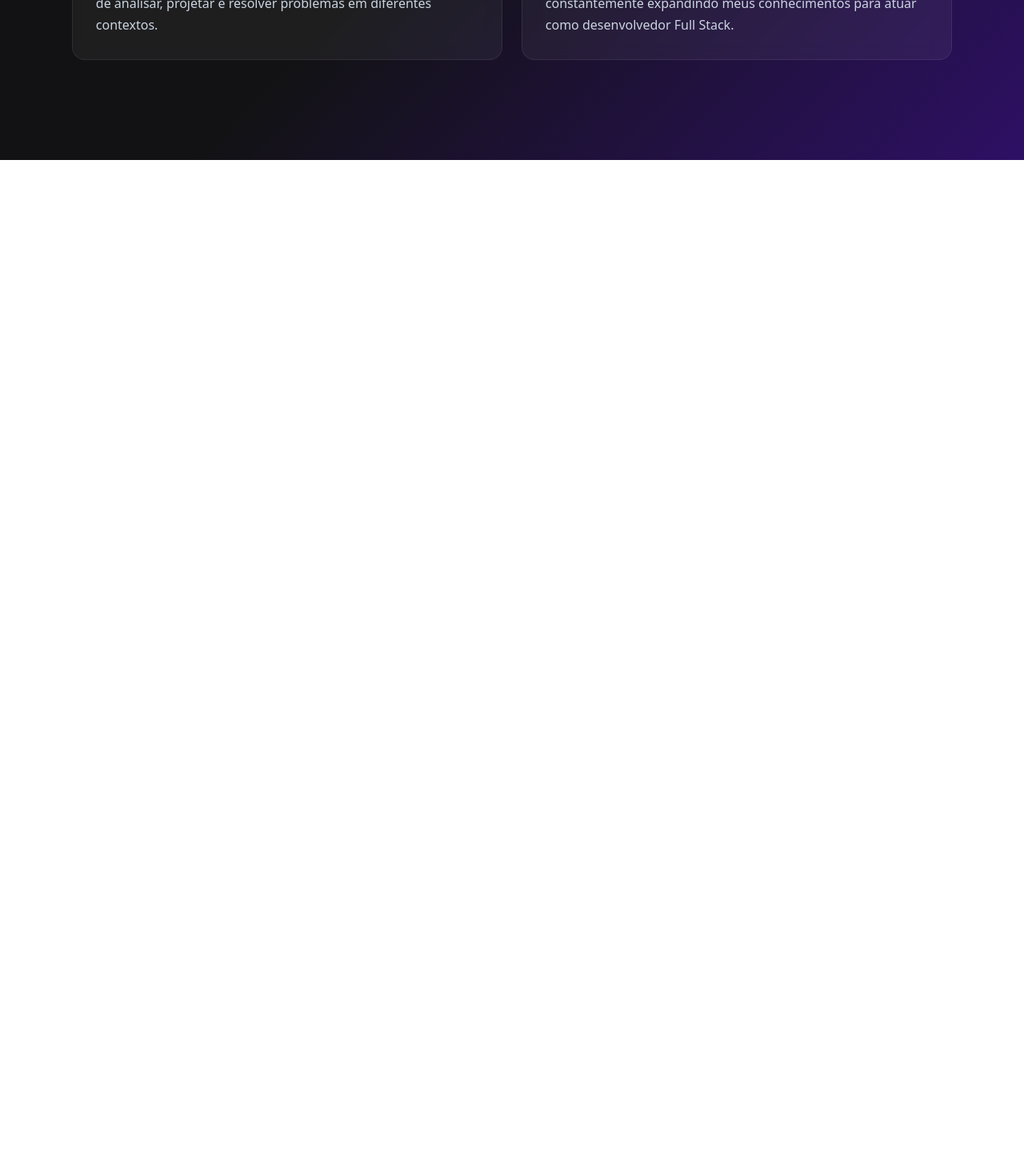
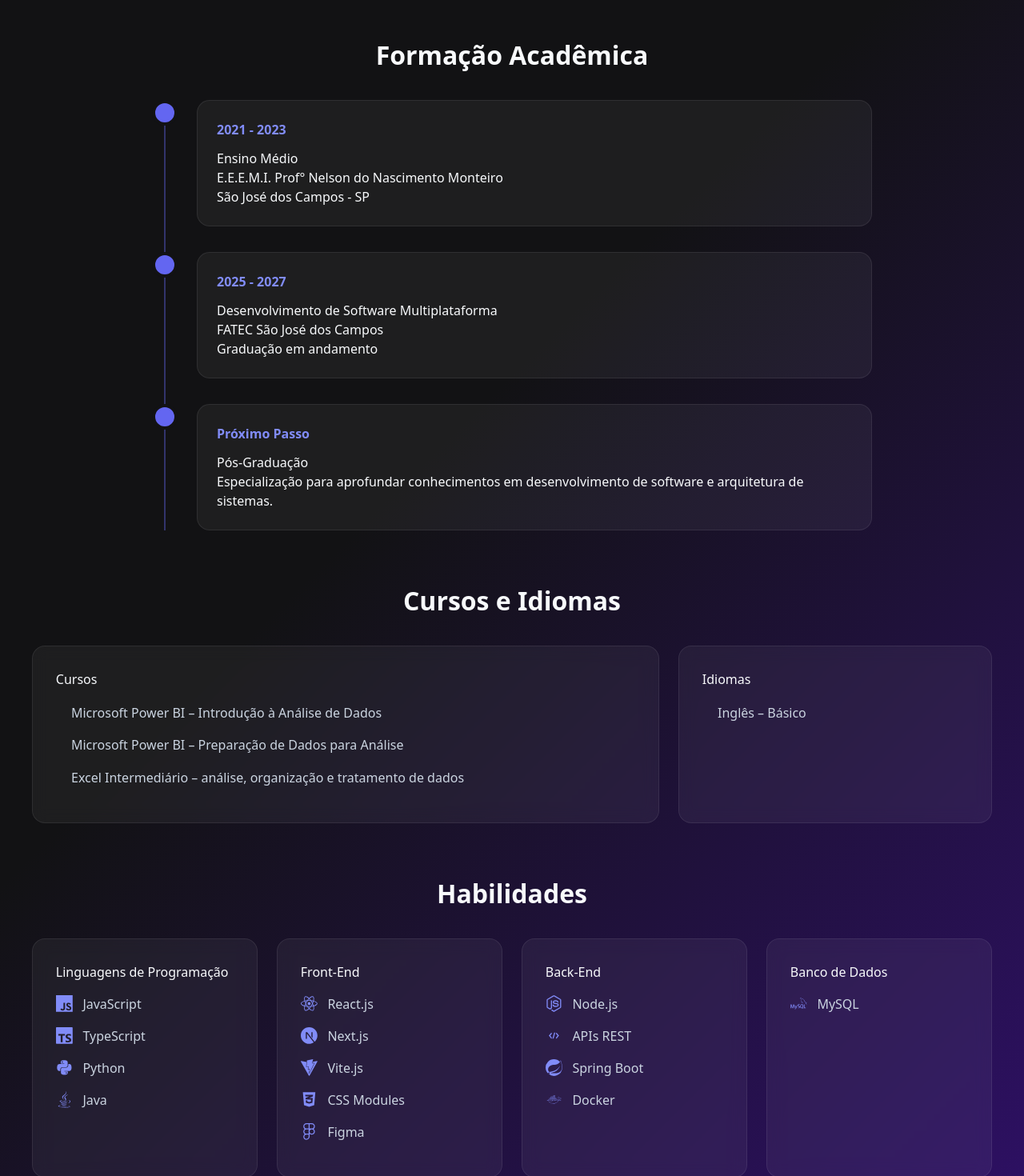
Before and after one commit to vinislvleite/portfoliosakaue, a Next.js app in the folder frontend/: page /introducao in a window 1280 px wide. Shown: the part 600-2070 px from the top of the page at 80% size. Before the commit the page ends 800 px from the top, so only its background shows below. Built offline with nearby package versions, Linux system fonts and the light colour scheme.

Commit message:
feat: Adicionando uma nova página

```diff
--- a/frontend/package.json
+++ b/frontend/package.json
@@ -11,7 +11,8 @@
   "dependencies": {
     "next": "^16.2.6",
     "react": "19.2.4",
-    "react-dom": "19.2.4"
+    "react-dom": "19.2.4",
+    "react-icons": "^5.6.0"
   },
   "devDependencies": {
     "@tailwindcss/postcss": "^4",
--- a/frontend/src/app/introducao/App.module.css
+++ b/frontend/src/app/introducao/App.module.css
@@ -1,14 +1,10 @@
 .containerGeral {
   position: relative;
-
   min-height: 100vh;
   padding: 4rem 2rem;
 
-  display: flex;
-  justify-content: center;
-  align-items: center;
+  background: linear-gradient(135deg, #121214 50%, #2e1065 100%);
 
-  background: linear-gradient(135deg, #121214 50%, #2e1065 100%);
   color: #f8fafc;
   font-family: system-ui, -apple-system, sans-serif;
 }
@@ -17,27 +13,6 @@
   position: absolute;
   top: 2rem;
   left: 2rem;
-}
-
-.content {
-  width: 100%;
-  max-width: 1100px;
-  text-align: center;
-}
-
-.greeting {
-  font-size: 0.9rem;
-  letter-spacing: 0.2rem;
-  color: #94a3b8;
-  text-transform: uppercase;
-  margin-bottom: 0.75rem;
-}
-
-.title {
-  font-size: 3rem;
-  font-weight: 800;
-  margin-bottom: 3rem;
-  color: white;
 }
 
 .buttonHome {
@@ -59,39 +34,72 @@
 .buttonHome:hover {
   background: rgba(255, 255, 255, 0.05);
   border-color: #71717a;
-  transform: translateY(-3px);
+}
+
+.content {
+  max-width: 1200px;
+  margin: 0 auto;
+}
+
+.greeting {
+  text-align: center;
+
+  font-size: 0.9rem;
+  letter-spacing: 0.2rem;
+
+  color: #94a3b8;
+  text-transform: uppercase;
+}
+
+.title {
+  text-align: center;
+
+  font-size: 3rem;
+  font-weight: 800;
+
+  margin: 1rem 0 3rem;
+}
+
+.sectionTitle {
+  text-align: center;
+
+  font-size: 2rem;
+  font-weight: 700;
+
+  margin: 4rem 0 2rem;
 }
 
 .cards {
   display: grid;
   grid-template-columns: repeat(2, 1fr);
+
   gap: 1.5rem;
 }
 
 .card {
   background: rgba(255, 255, 255, 0.05);
+
   border: 1px solid rgba(255, 255, 255, 0.08);
 
-  backdrop-filter: blur(10px);
+  border-radius: 16px;
 
-  border-radius: 16px;
   padding: 1.8rem;
 
-  text-align: left;
+  backdrop-filter: blur(10px);
 
   transition: all 0.25s ease;
 }
 
 .card:hover {
   transform: translateY(-5px);
+
   border-color: rgba(99, 102, 241, 0.4);
+
   box-shadow: 0 10px 30px rgba(79, 70, 229, 0.15);
 }
 
 .card h2 {
   margin-bottom: 1rem;
-  font-size: 1.2rem;
-  color: white;
 }
 
 .card p {
@@ -99,17 +107,152 @@
   line-height: 1.7;
 }
 
+.timeline {
+  position: relative;
+
+  max-width: 900px;
+  margin: 0 auto;
+}
+
+.timeline::before {
+  content: "";
+
+  position: absolute;
+
+  left: 15px;
+  top: 0;
+  bottom: 0;
+
+  width: 2px;
+
+  background: rgba(99, 102, 241, 0.4);
+}
+
+.timelineItem {
+  display: flex;
+  gap: 1.5rem;
+
+  margin-bottom: 2rem;
+
+  position: relative;
+}
+
+.circle {
+  width: 32px;
+  height: 32px;
+
+  min-width: 32px;
+
+  border-radius: 50%;
+
+  background: #6366f1;
+
+  border: 4px solid #121214;
+
+  z-index: 2;
+}
+
+.timelineContent {
+  width: 100%;
+
+  background: rgba(255, 255, 255, 0.05);
+
+  border: 1px solid rgba(255, 255, 255, 0.08);
+
+  border-radius: 16px;
+
+  padding: 1.5rem;
+}
+
+.periodo {
+  color: #818cf8;
+
+  font-weight: 600;
+
+  display: inline-block;
+
+  margin-bottom: 0.75rem;
+}
+
+.infoGrid {
+  display: grid;
+
+  grid-template-columns: 2fr 1fr;
+
+  gap: 1.5rem;
+}
+
+.skillsGrid {
+  display: grid;
+
+  grid-template-columns: repeat(4, 1fr);
+
+  gap: 1.5rem;
+}
+
+.softSkills {
+  max-width: 700px;
+  margin: 0 auto;
+}
+
+.list {
+  margin: 0;
+  padding-left: 1.2rem;
+}
+
+.list li {
+  color: #cbd5e1;
+  line-height: 1.8;
+  margin-bottom: 0.75rem;
+}
+
+.techList {
+  list-style: none;
+  padding: 0;
+  margin: 0;
+}
+
+.techList li {
+  display: flex;
+  align-items: center;
+  gap: 0.8rem;
+
+  color: #cbd5e1;
+
+  margin-bottom: 1rem;
+
+  transition: all 0.2s ease;
+}
+
+.techList li:hover {
+  transform: translateX(5px);
+}
+
+.techList svg {
+  font-size: 1.3rem;
+  color: #818cf8;
+  flex-shrink: 0;
+}
+
+@media (max-width: 992px) {
+  .skillsGrid {
+    grid-template-columns: repeat(2, 1fr);
+  }
+}
+
 @media (max-width: 768px) {
-  .backContainer {
-    top: 1rem;
-    left: 1rem;
-  }
-
-  .cards {
+  .cards,
+  .infoGrid,
+  .skillsGrid {
     grid-template-columns: 1fr;
   }
 
   .title {
     font-size: 2.2rem;
   }
+
+  .backContainer {
+    top: 1rem;
+    left: 1rem;
+  }
 }
--- a/frontend/src/app/introducao/page.jsx
+++ b/frontend/src/app/introducao/page.jsx
@@ -1,13 +1,33 @@
 import React from "react";
 import styles from "./App.module.css";
 import Link from "next/link";
+import { DiDocker } from "react-icons/di";
+import { DiCode } from "react-icons/di";
+
+import {
+  FaReact,
+  FaNodeJs,
+  FaPython,
+  FaJava,
+  FaCss3Alt,
+  FaFigma,
+} from "react-icons/fa";
+
+import {
+  SiJavascript,
+  SiTypescript,
+  SiNextdotjs,
+  SiVite,
+  SiSpring,
+  SiMysql,
+} from "react-icons/si";
 
 function Page() {
   return (
     <main className={styles.containerGeral}>
       <div className={styles.backContainer}>
         <Link href="/" className={styles.buttonHome}>
-          Voltar
+          ← Voltar
         </Link>
       </div>
 
@@ -50,7 +70,179 @@ function Page() {
             </p>
           </div>
         </div>
-      </div>
+
+        <h2 className={styles.sectionTitle}>Formação Acadêmica</h2>
+
+        <div className={styles.timeline}>
+          <div className={styles.timelineItem}>
+            <div className={styles.circle}></div>
+
+            <div className={styles.timelineContent}>
+              <span className={styles.periodo}>2021 - 2023</span>
+
+              <h3>Ensino Médio</h3>
+
+              <p>
+                E.E.E.M.I. Prof° Nelson do Nascimento Monteiro
+                <br />
+                São José dos Campos - SP
+              </p>
+            </div>
+          </div>
+
+          <div className={styles.timelineItem}>
+            <div className={styles.circle}></div>
+
+            <div className={styles.timelineContent}>
+              <span className={styles.periodo}>2025 - 2027</span>
+
+              <h3>Desenvolvimento de Software Multiplataforma</h3>
+
+              <p>
+                FATEC São José dos Campos
+                <br />
+                Graduação em andamento
+              </p>
+            </div>
+          </div>
+
+          <div className={styles.timelineItem}>
+            <div className={styles.circle}></div>
+
+            <div className={styles.timelineContent}>
+              <span className={styles.periodo}>Próximo Passo</span>
+
+              <h3>Pós-Graduação</h3>
+
+              <p>
+                Especialização para aprofundar conhecimentos em desenvolvimento
+                de software e arquitetura de sistemas.
+              </p>
+            </div>
+          </div>
+        </div>
+
+        <h2 className={styles.sectionTitle}>Cursos e Idiomas</h2>
+
+        <div className={styles.infoGrid}>
+          <div className={styles.card}>
+            <h2>Cursos</h2>
+
+            <ul className={styles.list}>
+              <li>Microsoft Power BI – Introdução à Análise de Dados</li>
+              <li>Microsoft Power BI – Preparação de Dados para Análise</li>
+              <li>
+                Excel Intermediário – análise, organização e tratamento de dados
+              </li>
+            </ul>
+          </div>
+
+          <div className={styles.card}>
+            <h2>Idiomas</h2>
+
+            <ul className={styles.list}>
+              <li>Inglês – Básico</li>
+            </ul>
+          </div>
+        </div>
+
+        <h2 className={styles.sectionTitle}>Habilidades</h2>
+
+          <div className={styles.skillsGrid}>
+            <div className={styles.card}>
+              <h2>Linguagens de Programação</h2>
+
+              <ul className={styles.techList}>
+                <li>
+                  <SiJavascript />
+                  <span>JavaScript</span>
+                </li>
+
+                <li>
+                  <SiTypescript />
+                  <span>TypeScript</span>
+                </li>
+
+                <li>
+                  <FaPython />
+                  <span>Python</span>
+                </li>
+
+                <li>
+                  <FaJava />
+                  <span>Java</span>
+                </li>
+              </ul>
+            </div>
+
+            <div className={styles.card}>
+              <h2>Front-End</h2>
+
+              <ul className={styles.techList}>
+                <li>
+                  <FaReact />
+                  <span>React.js</span>
+                </li>
+
+                <li>
+                  <SiNextdotjs />
+                  <span>Next.js</span>
+                </li>
+
+                <li>
+                  <SiVite />
+                  <span>Vite.js</span>
+                </li>
+
+                <li>
+                  <FaCss3Alt />
+                  <span>CSS Modules</span>
+                </li>
+
+                <li>
+                  <FaFigma />
+                  <span>Figma</span>
+                </li>
+              </ul>
+            </div>
+
+            <div className={styles.card}>
+              <h2>Back-End</h2>
+
+              <ul className={styles.techList}>
+                <li>
+                  <FaNodeJs />
+                  <span>Node.js</span>
+                </li>
+
+                <li>
+                  <DiCode />
+                  <span>APIs REST</span>
+                </li>
+
+                <li>
+                  <SiSpring />
+                  <span>Spring Boot</span>
+                </li>
+                <li>
+                  <DiDocker />
+                  <span>Docker</span>
+                </li>
+              </ul>
+            </div>
+
+            <div className={styles.card}>
+              <h2>Banco de Dados</h2>
+
+              <ul className={styles.techList}>
+                <li>
+                  <SiMysql />
+                  <span>MySQL</span>
+                </li>
+              </ul>
+            </div>
+          </div>
+        </div>
     </main>
   );
 }
```
Also changed, not shown: 1 other file (tests, documents, lock files or other folders).
